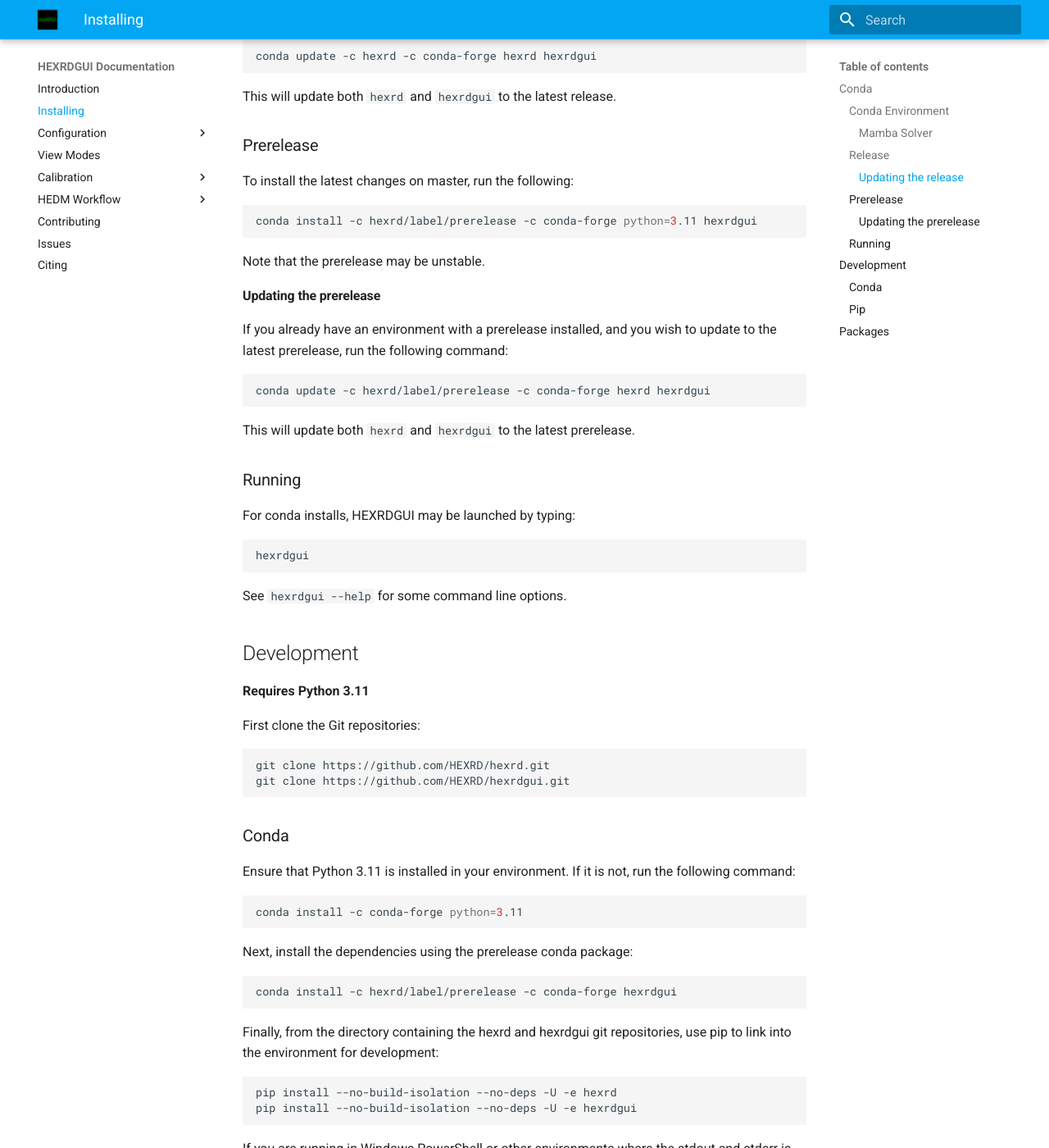
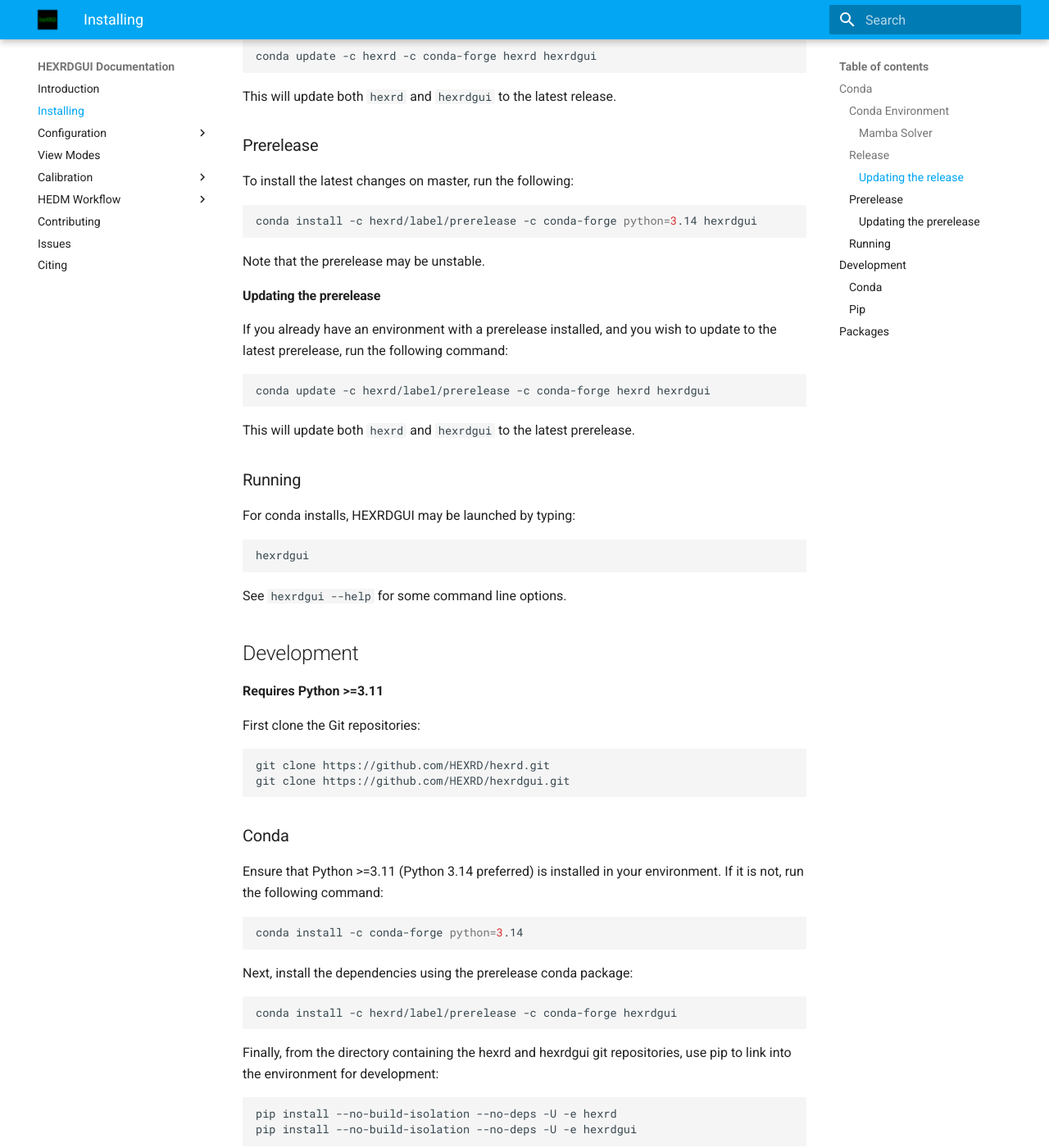
Before and after one commit to HEXRD/hexrdgui-docs, an MkDocs documentation site: the page built from docs/installing.md, in a window 1280 px wide and 1400 px high, scrolled down 1808 px. Shown: the whole window at 82% size. Built offline with MkDocs 1.6.1 and Material for MkDocs 9.7.7, drawn with Linux system fonts in a browser that asks for light colours; some of the changed text lies outside the part shown.

Commit message:
Update install instructions to use Python3.14
That is our new preferred version.

Signed-off-by: Patrick Avery <patrick.avery@kitware.com>

````diff
--- a/docs/installing.md
+++ b/docs/installing.md
@@ -8,7 +8,7 @@ HEXRDGUI may be installed through several different methods:
 
 ## Conda
 
-**Requires Python 3.11**
+**Requires Python >=3.11**
 
 ### Conda Environment
 
@@ -74,7 +74,7 @@ significantly faster!
 To install the latest stable release, run the following command:
 
 ```bash
-conda install -c hexrd -c conda-forge python=3.11 hexrdgui
+conda install -c hexrd -c conda-forge python=3.14 hexrdgui
 ```
 
 #### Updating the release
@@ -92,7 +92,7 @@ This will update both `hexrd` and `hexrdgui` to the latest release.
 To install the latest changes on master, run the following:
 
 ```bash
-conda install -c hexrd/label/prerelease -c conda-forge python=3.11 hexrdgui
+conda install -c hexrd/label/prerelease -c conda-forge python=3.14 hexrdgui
 ```
 
 Note that the prerelease may be unstable.
@@ -119,7 +119,7 @@ See `hexrdgui --help` for some command line options.
 
 ## Development
 
-**Requires Python 3.11**
+**Requires Python >=3.11**
 
 First clone the Git repositories:
 
@@ -130,9 +130,9 @@ git clone https://github.com/HEXRD/hexrdgui.git
 
 ### Conda
 
-Ensure that Python 3.11 is installed in your environment. If it is not, run the following command:
+Ensure that Python >=3.11 (Python 3.14 preferred) is installed in your environment. If it is not, run the following command:
 ```bash
-conda install -c conda-forge python=3.11
+conda install -c conda-forge python=3.14
 ```
 
 Next, install the dependencies using the prerelease conda package:
````
